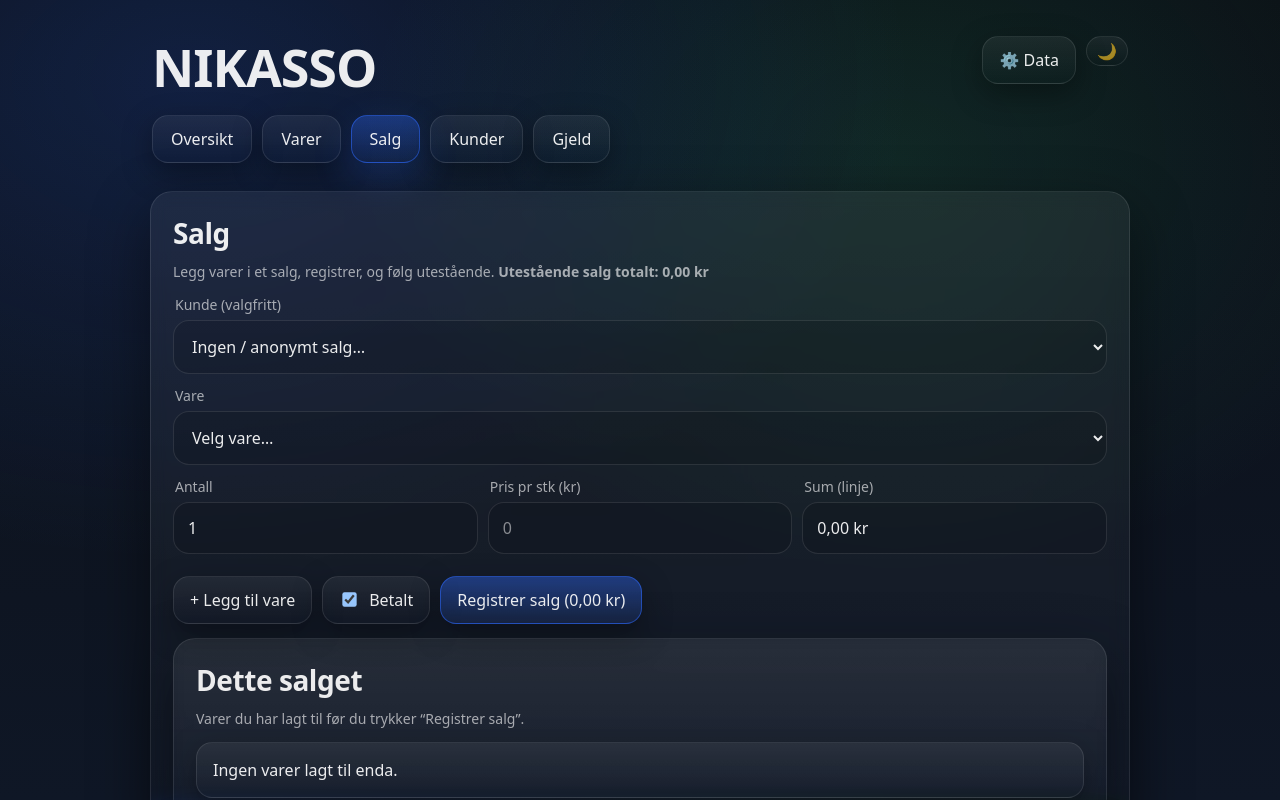
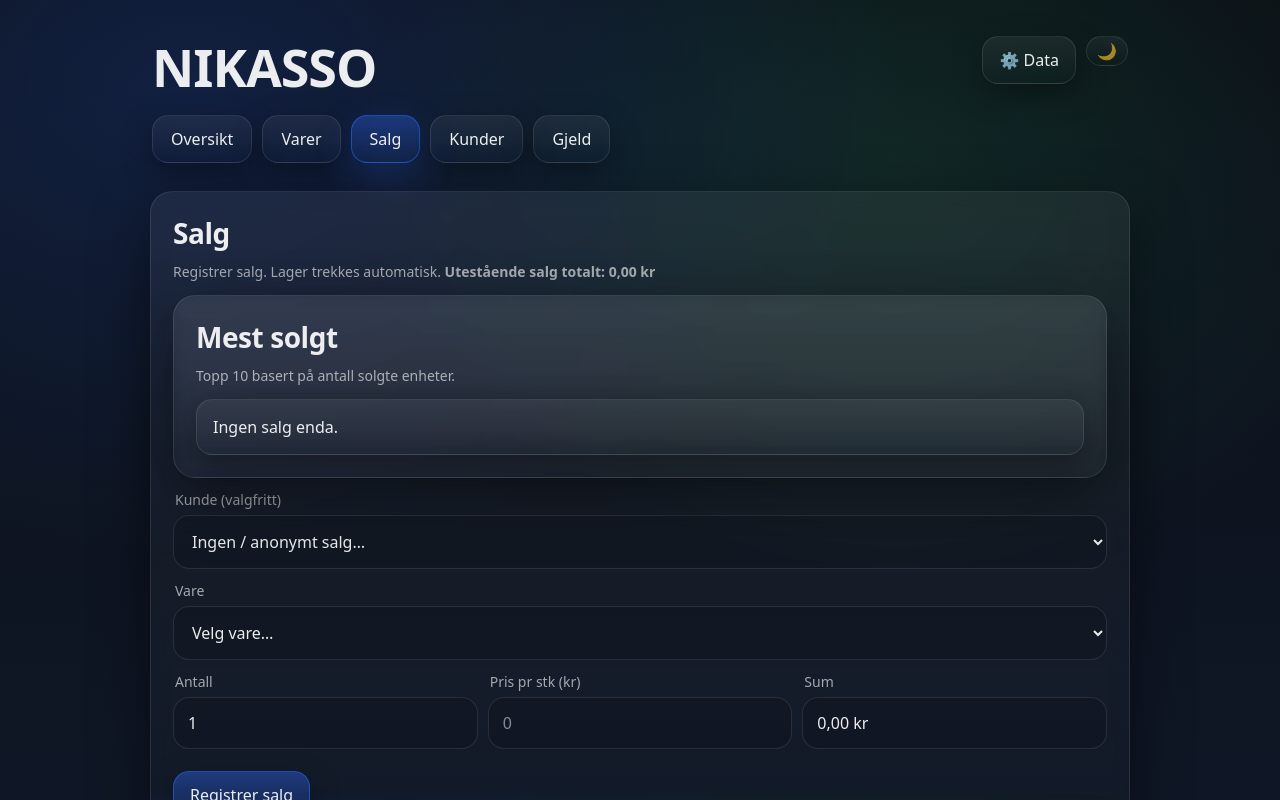
Before and after one commit to nikolaihoffmann-svg/Nikasso-, a React (Vite) app: page / in a window 1280 px wide. Both pictures are taken after a click on the button "Salg". Shown: the top 800 px of the page. Built offline with nearby package versions, Linux system fonts and the light colour scheme.

Commit message:
Update Salg.tsx

```diff
--- a/src/pages/Salg.tsx
+++ b/src/pages/Salg.tsx
@@ -2,6 +2,7 @@
 import React, { useEffect, useMemo, useState } from "react";
 import {
   addSale,
+  addSalePayment,
   clearSaleDraftCustomer,
   fmtKr,
   getItems,
@@ -10,7 +11,6 @@ import {
   salePaidSum,
   saleRemaining,
   setItems,
-  uid,
   useCustomers,
   useItems,
   useSales,
@@ -22,6 +22,34 @@ import {
 function toNum(v: string) {
   const n = Number(String(v).replace(",", "."));
   return Number.isFinite(n) ? n : 0;
+}
+
+function lineTotal(l: { qty: number; unitPrice: number }) {
+  return round2((Number(l.qty) || 0) * (Number(l.unitPrice) || 0));
+}
+
+function saleLinesSafe(s: Sale): SaleLine[] {
+  const lines = Array.isArray((s as any).lines) ? ((s as any).lines as SaleLine[]) : [];
+  if (lines.length > 0) return lines;
+
+  // fallback for eldre salg (1 vare pr salg)
+  const itemName = (s as any).itemName;
+  const itemId = (s as any).itemId;
+  const qty = (s as any).qty;
+  const unitPrice = (s as any).unitPrice;
+  if (itemName && itemId && Number(qty)) {
+    return [
+      {
+        id: "legacy",
+        itemId: String(itemId),
+        itemName: String(itemName),
+        qty: Number(qty) || 0,
+        unitPrice: Number(unitPrice) || 0,
+        unitCostAtSale: (s as any).unitCostAtSale,
+      } as any,
+    ];
+  }
+  return [];
 }
 
 function Modal(props: { open: boolean; title: string; children: React.ReactNode; onClose: () => void }) {
@@ -46,10 +74,13 @@ function ChoiceModal(props: {
   title: string;
   children: React.ReactNode;
   onClose: () => void;
+
   primaryText: string;
   onPrimary: () => void;
+
   secondaryText: string;
   onSecondary: () => void;
+
   cancelText: string;
   onCancel: () => void;
 }) {
@@ -71,9 +102,11 @@ function ChoiceModal(props: {
             <button className="btn" type="button" onClick={props.onCancel}>
               {props.cancelText}
             </button>
+
             <button className="btn btnDanger" type="button" onClick={props.onSecondary}>
               {props.secondaryText}
             </button>
+
             <button className="btn btnPrimary" type="button" onClick={props.onPrimary}>
               {props.primaryText}
             </button>
@@ -87,24 +120,31 @@ function ChoiceModal(props: {
 export function Salg() {
   const { items } = useItems();
   const { customers } = useCustomers();
-  const { sales, removeSale, setPaid } = useSales();
+  const { sales, removeSale } = useSales();
+
+  // ✅ “Vis 5 / vis mer 10 og 10”
+  const [showCount, setShowCount] = useState<number>(5);
 
   const [itemId, setItemId] = useState<string>("");
   const [qty, setQty] = useState<string>("1");
   const [customerId, setCustomerId] = useState<string>("");
   const [unitPrice, setUnitPrice] = useState<string>("");
 
-  const [paidDefault, setPaidDefault] = useState<boolean>(true);
-
-  const [cart, setCart] = useState<SaleLine[]>([]);
   const [lowPopup, setLowPopup] = useState<{ item: Vare; newStock: number } | null>(null);
 
-  // slett modal
+  // betaling modal
+  const [paySale, setPaySale] = useState<Sale | null>(null);
+  const [payAmount, setPayAmount] = useState("0");
+  const [payDate, setPayDate] = useState<string>(new Date().toISOString().slice(0, 10));
+  const [payNote, setPayNote] = useState("");
+
+  // slett modal med 2 valg
   const [delSale, setDelSale] = useState<Sale | null>(null);
 
   const selectedItem = useMemo(() => items.find((i) => i.id === itemId) ?? null, [items, itemId]);
   const selectedCustomer = useMemo(() => customers.find((c) => c.id === customerId) ?? null, [customers, customerId]);
 
+  // forhåndsvalg kunde fra Kunder-siden
   useEffect(() => {
     const draft = getSaleDraftCustomer();
     if (draft) {
@@ -113,83 +153,101 @@ export function Salg() {
     }
   }, []);
 
+  // autopopulate pris ved valg av vare (kun hvis feltet er tomt)
   useEffect(() => {
     if (!selectedItem) return;
     if (unitPrice.trim() === "") setUnitPrice(String(selectedItem.price ?? 0));
     // eslint-disable-next-line react-hooks/exhaustive-deps
   }, [selectedItem]);
 
-  const lineTotal = useMemo(() => {
+  const total = useMemo(() => {
     const q = Math.trunc(toNum(qty));
     const p = toNum(unitPrice || (selectedItem?.price ? String(selectedItem.price) : "0"));
     return round2(q * p);
   }, [qty, unitPrice, selectedItem]);
 
-  const cartTotal = useMemo(() => round2(cart.reduce((a, l) => a + round2(l.qty * l.unitPrice), 0)), [cart]);
-
   const outstandingTotal = useMemo(() => {
     return round2(sales.reduce((a, s) => a + Math.max(0, saleRemaining(s)), 0));
   }, [sales]);
 
-  function addLineToCart() {
+  const topSold = useMemo(() => {
+    const map = new Map<string, { itemId: string; name: string; qty: number; revenue: number }>();
+
+    for (const s of sales) {
+      const lines = saleLinesSafe(s);
+      for (const l of lines) {
+        const key = l.itemId || l.itemName;
+        const prev = map.get(key) || { itemId: String(l.itemId), name: String(l.itemName), qty: 0, revenue: 0 };
+        prev.qty += Number(l.qty) || 0;
+        prev.revenue += lineTotal(l);
+        map.set(key, prev);
+      }
+    }
+
+    const arr = Array.from(map.values());
+    arr.sort((a, b) => b.qty - a.qty || b.revenue - a.revenue);
+    return arr.slice(0, 10);
+  }, [sales]);
+
+  function doSale() {
     if (!selectedItem) return alert("Velg en vare først.");
+
     const q = Math.trunc(toNum(qty));
     if (q <= 0) return alert("Antall må være minst 1.");
+
     const p = toNum(unitPrice || String(selectedItem.price ?? 0));
 
     const itemsNow = getItems();
-    const it = itemsNow.find((x) => x.id === selectedItem.id);
-    const unitCostAtSale = it ? Number(it.cost ?? 0) : 0;
+    const idx = itemsNow.findIndex((x) => x.id === selectedItem.id);
+    if (idx < 0) return alert("Fant ikke varen i lageret.");
 
-    const line: SaleLine = {
-      id: uid("line"),
+    const newStock = (itemsNow[idx].stock ?? 0) - q;
+    itemsNow[idx] = { ...itemsNow[idx], stock: newStock, updatedAt: new Date().toISOString() };
+    setItems(itemsNow);
+
+    // ✅ Lagre som multi-line (selv om UI fortsatt legger inn 1 vare nå)
+    addSale({
+      customerId: selectedCustomer?.id,
+      customerName: selectedCustomer?.name,
+      lines: [
+        {
+          id: "line_" + Date.now(),
           itemId: selectedItem.id,
           itemName: selectedItem.name,
           qty: q,
           unitPrice: round2(p),
-      unitCostAtSale: Number.isFinite(unitCostAtSale) ? unitCostAtSale : 0,
-    };
+          unitCostAtSale: Number.isFinite(Number(selectedItem.cost)) ? Number(selectedItem.cost) : undefined,
+        } as any,
+      ],
+      payments: [],
+      // default: betalt = false (du har utestående-logikken)
+      // Hvis du vil default betalt, sett paid: true og legg inn payment=total – si fra så gjør jeg det “riktig”.
+      paid: false,
+    } as any);
 
-    setCart((prev) => [line, ...prev]);
+    const min = itemsNow[idx].minStock ?? 0;
+    if (min > 0 && newStock <= min) setLowPopup({ item: itemsNow[idx], newStock });
 
-    // reset inputs (men behold kunde)
     setQty("1");
     setUnitPrice("");
     setItemId("");
   }
 
-  function removeLine(lineId: string) {
-    setCart((prev) => prev.filter((l) => l.id !== lineId));
+  function openPayment(s: Sale) {
+    setPaySale(s);
+    setPayAmount(String(Math.max(0, saleRemaining(s)) || 0));
+    setPayNote("");
+    setPayDate(new Date().toISOString().slice(0, 10));
   }
 
-  function doSale() {
-    if (cart.length === 0) return alert("Legg til minst én vare i salget (Trykk «+ Legg til vare»).");
+  function savePayment() {
+    if (!paySale) return;
+    const a = toNum(payAmount);
+    if (a <= 0) return alert("Innbetaling må være over 0.");
 
-    // trekk lager per linje
-    const itemsNow = getItems();
-
-    for (const l of cart) {
-      const idx = itemsNow.findIndex((x) => x.id === l.itemId);
-      if (idx < 0) return alert(`Fant ikke varen i lageret: ${l.itemName}`);
-      const newStock = (itemsNow[idx].stock ?? 0) - Math.trunc(l.qty);
-      itemsNow[idx] = { ...itemsNow[idx], stock: newStock, updatedAt: new Date().toISOString() };
-
-      const min = itemsNow[idx].minStock ?? 0;
-      if (min > 0 && newStock <= min) setLowPopup({ item: itemsNow[idx], newStock });
-    }
-
-    setItems(itemsNow);
-
-    addSale({
-      customerId: selectedCustomer?.id,
-      customerName: selectedCustomer?.name,
-      lines: cart,
-      paid: paidDefault, // ✅ default betalt
-      payments: [], // delbetalinger kan registreres senere
-    });
-
-    setCart([]);
-    // kundevalg lar vi stå
+    const iso = payDate ? new Date(`${payDate}T12:00:00`).toISOString() : undefined;
+    addSalePayment(paySale.id, a, payNote.trim() || undefined, iso);
+    setPaySale(null);
   }
 
   function askDelete(s: Sale) {
@@ -202,11 +260,38 @@ export function Salg() {
     setDelSale(null);
   }
 
+  const visibleSales = useMemo(() => sales.slice(0, showCount), [sales, showCount]);
+  const canShowMore = sales.length > showCount;
+
   return (
     <div className="card">
       <div className="cardTitle">Salg</div>
       <div className="cardSub">
-        Legg varer i et salg, registrer, og følg utestående. <b>Utestående salg totalt:</b> <b>{fmtKr(outstandingTotal)}</b>
+        Registrer salg. Lager trekkes automatisk. <b>Utestående salg totalt:</b> <b>{fmtKr(outstandingTotal)}</b>
+      </div>
+
+      {/* Mest solgt */}
+      <div className="card" style={{ marginTop: 0 }}>
+        <div className="cardTitle">Mest solgt</div>
+        <div className="cardSub">Topp 10 basert på antall solgte enheter.</div>
+        <div className="list">
+          {topSold.length === 0 ? (
+            <div className="item">Ingen salg enda.</div>
+          ) : (
+            topSold.map((x) => (
+              <div key={x.itemId || x.name} className="item">
+                <div className="itemTop">
+                  <div>
+                    <p className="itemTitle">{x.name}</p>
+                    <div className="itemMeta">
+                      Antall: <b>{x.qty}</b> • Omsetning: <b>{fmtKr(x.revenue)}</b>
+                    </div>
+                  </div>
+                </div>
+              </div>
+            ))
+          )}
+        </div>
       </div>
 
       <div className="fieldGrid">
@@ -253,101 +338,79 @@ export function Salg() {
             />
           </div>
           <div>
-            <label className="label">Sum (linje)</label>
-            <input className="input" value={fmtKr(lineTotal)} readOnly />
+            <label className="label">Sum</label>
+            <input className="input" value={fmtKr(total)} readOnly />
           </div>
         </div>
 
         <div className="btnRow">
-          <button className="btn" type="button" onClick={addLineToCart}>
-            + Legg til vare
-          </button>
-
-          <label className="btn" style={{ display: "inline-flex", alignItems: "center", gap: 10 }}>
-            <input
-              type="checkbox"
-              checked={paidDefault}
-              onChange={(e) => setPaidDefault(e.target.checked)}
-              style={{ transform: "scale(1.1)" }}
-            />
-            Betalt
-          </label>
-
           <button className="btn btnPrimary" type="button" onClick={doSale}>
-            Registrer salg ({fmtKr(cartTotal)})
+            Registrer salg
           </button>
         </div>
       </div>
 
-      <div className="card" style={{ marginTop: 14 }}>
-        <div className="cardTitle">Dette salget</div>
-        <div className="cardSub">Varer du har lagt til før du trykker “Registrer salg”.</div>
+      <div style={{ height: 18 }} />
+
+      <div className="card" style={{ marginTop: 0 }}>
+        <div className="cardTitle">Salg</div>
+        <div className="cardSub">
+          Viser <b>{Math.min(showCount, sales.length)}</b> av <b>{sales.length}</b> • med delbetaling/utestående • du kan også slette
+        </div>
 
         <div className="list">
-          {cart.length === 0 ? (
-            <div className="item">Ingen varer lagt til enda.</div>
-          ) : (
-            cart.map((l) => (
-              <div key={l.id} className="item">
-                <div className="itemTop">
-                  <div>
-                    <p className="itemTitle">{l.itemName}</p>
-                    <div className="itemMeta">
-                      Antall: <b>{l.qty}</b> • Pris: <b>{fmtKr(l.unitPrice)}</b> • Sum: <b>{fmtKr(round2(l.qty * l.unitPrice))}</b>
-                    </div>
-                  </div>
-                </div>
-                <div className="itemActions">
-                  <button className="btn btnDanger" type="button" onClick={() => removeLine(l.id)}>
-                    Fjern
-                  </button>
-                </div>
-              </div>
-            ))
-          )}
-        </div>
-      </div>
-
-      <div className="card" style={{ marginTop: 14 }}>
-        <div className="cardTitle">Siste salg</div>
-        <div className="cardSub">Viser siste 25 • trykk for betalt/ubetalt eller slett</div>
-
-        <div className="list">
-          {sales.slice(0, 25).map((s) => {
-            const paidSum = salePaidSum(s);
+          {visibleSales.map((s) => {
+            const paid = salePaidSum(s);
             const rem = Math.max(0, saleRemaining(s));
-            const lines = Array.isArray(s.lines) ? s.lines : [];
+            const lines = saleLinesSafe(s);
 
             return (
               <div key={s.id} className={rem > 0 ? "item low" : "item"}>
                 <div className="itemTop">
-                  <div>
-                    <p className="itemTitle">{s.customerName ? s.customerName : "Anonymt salg"}</p>
-                    <div className="itemMeta">
-                      Total: <b>{fmtKr(s.total)}</b> • Innbetalt: <b>{fmtKr(paidSum)}</b> • Utestående: <b>{fmtKr(rem)}</b> •{" "}
+                  <div style={{ width: "100%" }}>
+                    <p className="itemTitle">
+                      {s.customerName ? s.customerName : "Anonymt salg"}
+                    </p>
+
+                    <div className="itemMeta" style={{ marginTop: 6 }}>
+                      Sum: <b>{fmtKr(s.total)}</b> • Innbetalt: <b>{fmtKr(paid)}</b> • Utestående: <b>{fmtKr(rem)}</b> •{" "}
                       {new Date(s.createdAt).toLocaleString("nb-NO")}
                     </div>
 
+                    {/* Linjer (hva som ble kjøpt) */}
+                    {lines.length > 0 ? (
                       <div className="itemMeta" style={{ marginTop: 10 }}>
-                      <b>Varer:</b>
-                      {lines.slice(0, 6).map((l) => (
+                        <b>Kjøpt:</b>
+                        {lines.map((l) => (
                           <div key={l.id} style={{ marginTop: 4 }}>
-                          • {l.itemName} — {l.qty} stk × {fmtKr(l.unitPrice)} = <b>{fmtKr(round2(l.qty * l.unitPrice))}</b>
+                            • {l.itemName} — <b>{l.qty} stk</b> × <b>{fmtKr(l.unitPrice)}</b> = <b>{fmtKr(lineTotal(l))}</b>
                           </div>
                         ))}
-                      {lines.length > 6 ? <div style={{ marginTop: 6, opacity: 0.9 }}>… +{lines.length - 6} til</div> : null}
                       </div>
+                    ) : null}
+
+                    {/* Innbetalinger */}
+                    {Array.isArray(s.payments) && s.payments.length > 0 ? (
+                      <div className="itemMeta" style={{ marginTop: 10 }}>
+                        <b>Innbetalinger:</b>
+                        {s.payments.slice(0, 4).map((p) => (
+                          <div key={p.id} style={{ marginTop: 4 }}>
+                            • {new Date(p.createdAt).toLocaleDateString("nb-NO")} – <b>{fmtKr(p.amount)}</b>
+                            {p.note ? <> ({p.note})</> : null}
                           </div>
+                        ))}
+                        {s.payments.length > 4 ? <div style={{ marginTop: 4, opacity: 0.9 }}>… +{s.payments.length - 4} til</div> : null}
                       </div>
+                    ) : null}
 
                     <div className="itemActions">
-                  {s.paid ? (
-                    <button className="btn" type="button" onClick={() => setPaid(s.id, false)}>
-                      Marker som ubetalt
+                      {rem > 0 ? (
+                        <button className="btn btnPrimary" type="button" onClick={() => openPayment(s)}>
+                          Registrer innbetaling
                         </button>
                       ) : (
-                    <button className="btn btnPrimary" type="button" onClick={() => setPaid(s.id, true)}>
-                      Marker som betalt
+                        <button className="btn" type="button" disabled>
+                          Betalt
                         </button>
                       )}
 
@@ -356,11 +419,22 @@ export function Salg() {
                       </button>
                     </div>
                   </div>
+                </div>
+              </div>
             );
           })}
 
           {sales.length === 0 ? <div className="item">Ingen salg enda.</div> : null}
         </div>
+
+        {/* Vis mer */}
+        {canShowMore ? (
+          <div className="btnRow" style={{ justifyContent: "center", marginTop: 14 }}>
+            <button className="btn" type="button" onClick={() => setShowCount((n) => n + 10)}>
+              Vis mer (+10)
+            </button>
+          </div>
+        ) : null}
       </div>
 
       <Modal open={!!lowPopup} title="⚠️ Lav lagerbeholdning" onClose={() => setLowPopup(null)}>
@@ -384,6 +458,40 @@ export function Salg() {
         ) : null}
       </Modal>
 
+      <Modal open={!!paySale} title="Registrer innbetaling på salg" onClose={() => setPaySale(null)}>
+        {paySale ? (
+          <div className="fieldGrid" style={{ marginTop: 0 }}>
+            <div className="itemMeta" style={{ marginTop: 0 }}>
+              <b>{paySale.customerName || "Anonymt salg"}</b> • Utestående: <b>{fmtKr(Math.max(0, saleRemaining(paySale)))}</b>
+            </div>
+
+            <div className="row3">
+              <div>
+                <label className="label">Dato</label>
+                <input className="input" type="date" value={payDate} onChange={(e) => setPayDate(e.target.value)} />
+              </div>
+              <div>
+                <label className="label">Beløp (kr)</label>
+                <input className="input" inputMode="decimal" value={payAmount} onChange={(e) => setPayAmount(e.target.value)} />
+              </div>
+              <div>
+                <label className="label">Notat</label>
+                <input className="input" value={payNote} onChange={(e) => setPayNote(e.target.value)} placeholder="Valgfritt" />
+              </div>
+            </div>
+
+            <div className="btnRow">
+              <button className="btn btnPrimary" type="button" onClick={savePayment}>
+                Lagre innbetaling
+              </button>
+              <button className="btn" type="button" onClick={() => setPaySale(null)}>
+                Avbryt
+              </button>
+            </div>
+          </div>
+        ) : null}
+      </Modal>
+
       <ChoiceModal
         open={!!delSale}
         title="Slette salg?"
@@ -399,7 +507,7 @@ export function Salg() {
           <div className="itemMeta" style={{ marginTop: 0 }}>
             Kunde: <b>{delSale.customerName || "Anonym"}</b>
             <br />
-            Total: <b>{fmtKr(delSale.total)}</b>
+            Sum: <b>{fmtKr(delSale.total)}</b>
             <br />
             <span style={{ opacity: 0.9 }}>Velg om varene skal legges tilbake på lager eller ikke.</span>
           </div>
```
Lines whose indentation alone changed are shown as unchanged.
